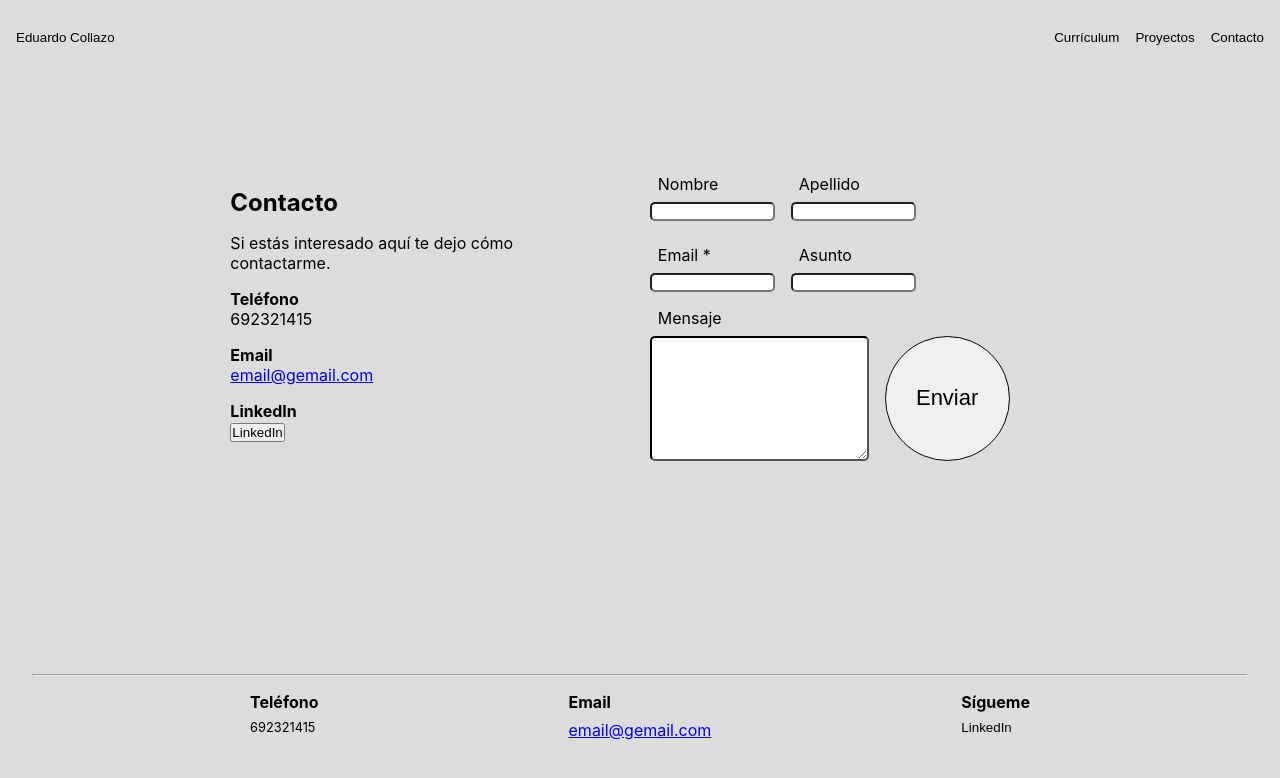
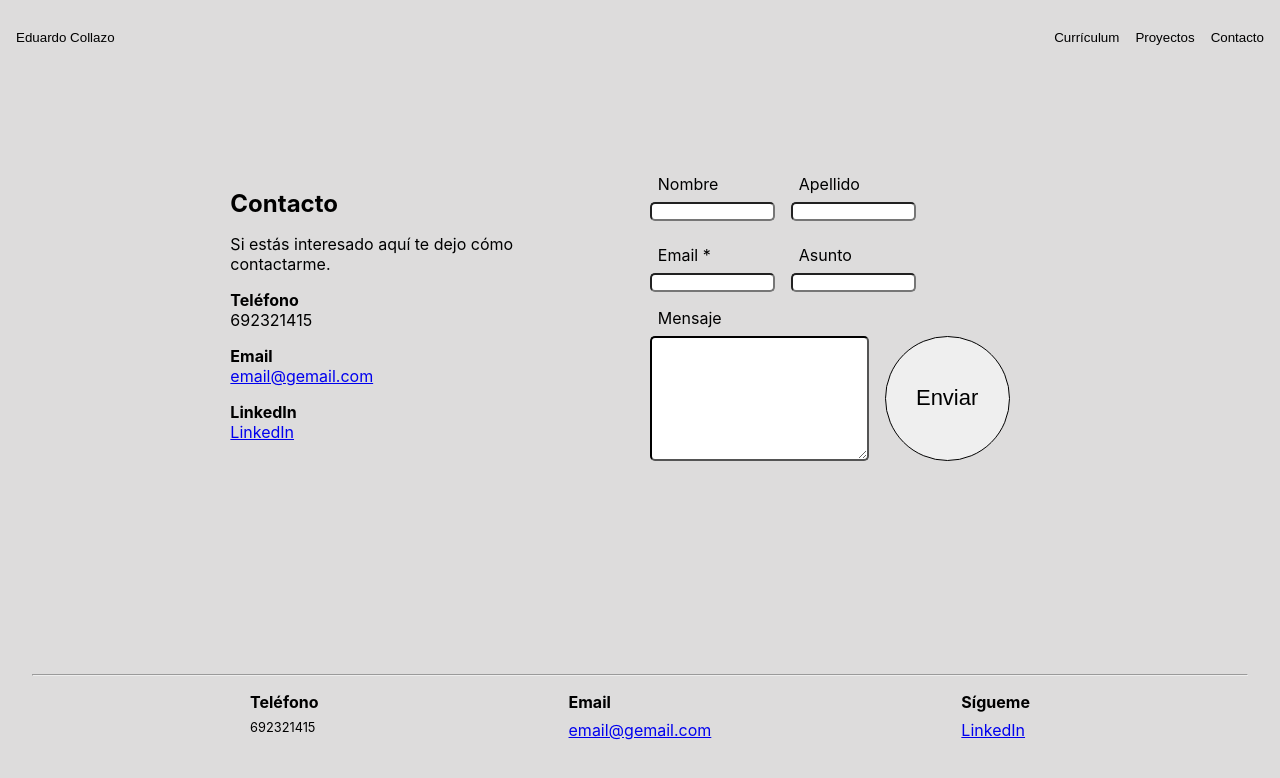
Before and after one commit to ecollazodominguez/edufolio, a React (Create React App) app: page /contact in a window 1280 px wide. Shown: the top 778 px of the page. Built offline with nearby package versions, Linux system fonts and the light colour scheme.

Commit message:
Added function OnClick to all buttons

```diff
--- a/src/components/About.js
+++ b/src/components/About.js
@@ -1,6 +1,8 @@
+import { useNavigate } from "react-router-dom";
 import "./About.css";
 
 export const About = () => {
+  const navigate = useNavigate();
   return (
     <section className="about">
       <img src="" alt="foto"></img>
@@ -9,9 +11,21 @@ export const About = () => {
         <h4>Un poco de mí</h4>
         <p>lorem ipsum</p>
         <menu className="about-menu">
-          <button className="about-cv">Currículum</button>
-          <button className="about-project">Proyectos</button>
-          <button className="about-contact">Contacto</button>
+          <button className="about-cv" onClick={() => navigate("/curriculum")}>
+            Currículum
+          </button>
+          <button
+            className="about-project"
+            onClick={() => navigate("/projects")}
+          >
+            Proyectos
+          </button>
+          <button
+            className="about-contact"
+            onClick={() => navigate("/contact")}
+          >
+            Contacto
+          </button>
         </menu>
       </article>
     </section>
--- a/src/components/Footer.css
+++ b/src/components/Footer.css
@@ -10,9 +10,3 @@ footer article h4 {
 footer article p {
   font-size: 0.8rem;
 }
-
-footer article button {
-  background: none;
-  border: none;
-  display: block;
-}
--- a/src/components/Footer.js
+++ b/src/components/Footer.js
@@ -13,7 +13,9 @@ export const Footer = () => {
       </article>
       <article className="footer-follow">
         <h4>Sígueme</h4>
-        <button>LinkedIn</button>
+        <a href="https://www.linkedin.com/in/eduardo-collazo-a67b731b7/">
+          LinkedIn
+        </a>
       </article>
     </footer>
   );
--- a/src/components/InfoContact.js
+++ b/src/components/InfoContact.js
@@ -15,7 +15,9 @@ export const InfoContact = () => {
       </article>
       <article className="contact-follow">
         <h4>LinkedIn</h4>
-        <button>LinkedIn</button>
+        <a href="https://www.linkedin.com/in/eduardo-collazo-a67b731b7/">
+          LinkedIn
+        </a>
       </article>
     </section>
   );
--- a/src/components/Navbar.js
+++ b/src/components/Navbar.js
@@ -1,13 +1,26 @@
+import { useNavigate } from "react-router-dom";
 import "./Navbar.css";
 
 export const Navbar = () => {
+  const navigate = useNavigate();
   return (
     <header className="index">
-      <button className="header-about">Eduardo Collazo</button>
+      <button className="header-about" onClick={() => navigate("/")}>
+        Eduardo Collazo
+      </button>
       <nav className="header-nav">
-        <button className="header-cv">Currículum</button>
-        <button className="header-project">Proyectos</button>
-        <button className="header-contact">Contacto</button>
+        <button className="header-cv" onClick={() => navigate("/curriculum")}>
+          Currículum
+        </button>
+        <button
+          className="header-project"
+          onClick={() => navigate("/projects")}
+        >
+          Proyectos
+        </button>
+        <button className="header-contact" onClick={() => navigate("/contact")}>
+          Contacto
+        </button>
       </nav>
     </header>
   );
```
